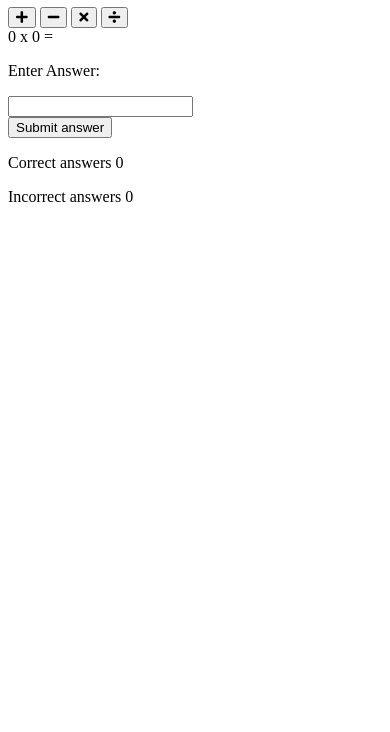
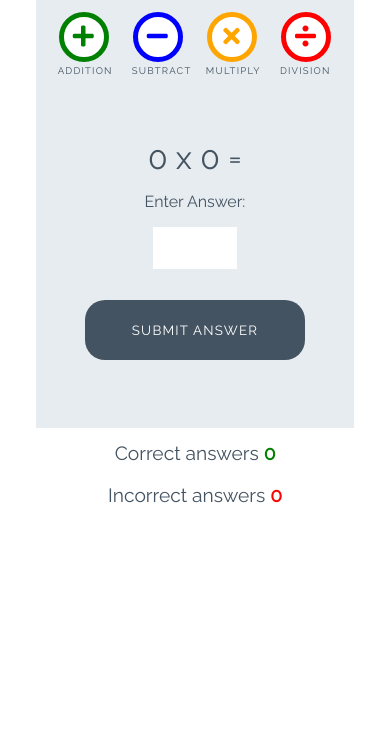
Before and after one commit to yannickferenczi/love-maths, a plain HTML site: page index.html in a window 390 px wide. Shown: the part 112-844 px from the top of the page. Drawn offline with Linux system fonts and the light colour scheme.

Commit message:
Add style for game

```diff
--- a/assets/css/style.css
+++ b/assets/css/style.css
@@ -0,0 +1,252 @@
+/* --------- Global style */
+
+body {
+    background-color: white;
+    font-family: "Raleway", sans-serif;
+    color: #445361;
+    text-align: center;
+}
+
+/* --------- Heading */
+
+.heading {
+    text-align: center;
+    font-size: 2.5rem;
+}
+
+.logo {
+    height: 40px;
+    padding-right: 5px;
+}
+
+/* --------- Game layout */
+
+.game-area {
+    background-color: #E6ECF0;
+    box-sizing: border-box;
+    width: 85%;
+    height: 65vh;
+    max-height: 450px;
+    max-width: 830px;
+    margin-left: auto;
+    margin-right: auto;
+    padding: 1%;
+}
+
+.question-area {
+    width: 50%;
+    font-size: 2rem;
+    margin: auto;
+    padding: 50px 0;
+}
+
+.question-area span {
+    padding: 0 15px;
+}
+
+.score-area {
+    margin: 5px auto;
+    width: 60%;
+    font-size: 1.2rem;
+}
+
+.controls-area {
+    width: 85%;
+    margin: 30px auto;
+}
+
+#score {
+    color: green;
+    font-weight: bold;
+}
+
+#incorrect {
+    color: red;
+    font-weight: bold;
+}
+
+.answer-message {
+    display: none;
+    font-size: 1rem;
+}
+
+#answer-box {
+    border: none;
+    color: #445361;
+    display: inline-block;
+    height: 40px;
+    width: 80px;
+    font-size: 1.2rem;
+}
+
+.scores {
+    display: inline-block;
+    padding: 25px;
+}
+
+/* --------- Buttons */
+
+.btn {
+    width: 220px;
+    height: 60px;
+    font-family: "Raleway", sans-serif;
+    text-transform: uppercase;
+    letter-spacing: 1.2px;
+    color: white;
+}
+
+.btn:focus {
+    outline: none;
+}
+
+.btn--big {
+    padding-top: 10px;
+    border-radius: 50%;
+    background-color: white;
+    border: 10px solid;
+    width: 100px;
+    height: 100px;
+    font-size: 3.2rem;
+    margin: 0 30px;
+    transition: all 0.5s;
+}
+
+.btn--big::after {
+    content: attr(data-type);
+    font-size: 1rem;
+    color: #445361;
+    position: relative;
+    left: -0.5em;
+}
+
+.btn--blue {
+    border-color: blue;
+    color: blue;
+}
+
+.btn--blue:active,
+.btn--blue:hover {
+    background-color: darkblue;
+    color: white;
+}
+
+.btn--orange {
+    border-color: orange;
+    color: orange;
+}
+
+.btn--orange:active,
+.btn--orange:hover {
+    background-color: darkorange;
+    color: white;
+}
+
+.btn--red {
+    border-color: red;
+    color: red;
+}
+
+.btn--red:active,
+.btn--red:hover {
+    background-color: darkred;
+    color: white;
+}
+
+.btn--green {
+    border-color: green;
+    color: green;
+}
+
+.btn--green:active,
+.btn--green:hover {
+    background-color: darkgreen;
+    color: white;
+}
+
+.btn--gray {
+    margin-top: 25px;
+    background-color: #445361;
+    border: 1px transparent;
+    border-radius: 20px;
+}
+
+.btn--gray:active,
+.btn--gray:hover {
+    background-color: #0d1013;
+}
+
+/* --------- Media queries */
+
+@media (max-width: 414px) {
+    .controls-area {
+        width: 100%;
+    }
+
+    .btn--big {
+        margin: 0 10px;
+        padding: 5px;
+        border: 5px solid;
+        width: 50px;
+        height: 50px;
+        font-size: 1.5rem;
+    }
+
+    .btn--big::after {
+        font-size: 0.6rem;
+        left: -0.7rem;
+    }
+
+    .question-area {
+        padding: 10% 0;
+        width: 100%;
+    }
+
+    .question-area span {
+        padding: 0;
+    }
+
+    .answer-message {
+        display: block;
+    }
+
+    #answer-box {
+        display: block;
+        margin: 0 auto;
+    }
+    .btn--gray {
+        margin-top: 0;
+    }
+
+    .score-area {
+        width: 100%;
+    }
+
+    .scores {
+        margin: 0.5em auto;
+        display: block;
+        padding: 5px;
+    }
+
+    .heading {
+        font-size: 2rem;
+    }
+}
+
+@media (max-width: 320px) {
+    .game-area {
+        height: 70vh;
+    }
+
+    .controls-area {
+        width: 75%;
+        margin: 10px auto;
+    }
+
+    .btn--big {
+        margin: 10px 10px;
+    }
+    .question-area {
+        padding: 10px 0;
+    }
+
+}
--- a/index.html
+++ b/index.html
@@ -17,16 +17,16 @@
 
     <div class="game-area">
         <div class="controls-area">
-            <button class="btn btn--big btn--green">
+            <button data-type="addition" class="btn btn--big btn--green">
                 <i class="fas fa-plus"></i>
             </button>
-            <button class="btn btn--big btn--blue">
+            <button data-type="subtract" class="btn btn--big btn--blue">
                 <i class="fas fa-minus"></i>
             </button>
-            <button class="btn btn--big btn--orange">
+            <button data-type="multiply" class="btn btn--big btn--orange">
                 <i class="fas fa-times"></i>
             </button>
-            <button class="btn btn--big btn--red">
+            <button data-type="division" class="btn btn--big btn--red">
                 <i class="fas fa-divide"></i>
             </button>
         </div>
@@ -38,7 +38,7 @@
             <p class="answer-message">Enter Answer:</p>
             <input type="number" id="answer-box">
         </div>
-        <button class="btn btn--gray">Submit answer</button>
+        <button data-type="submit" class="btn btn--gray">Submit answer</button>
     </div>
 
     <div class="score-area">
```
